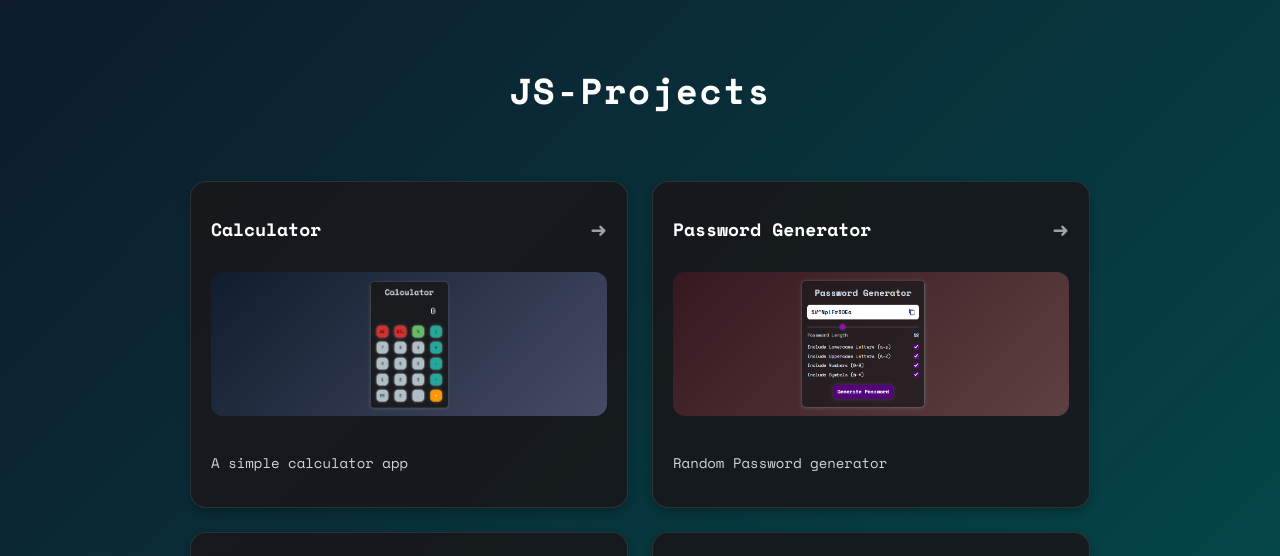
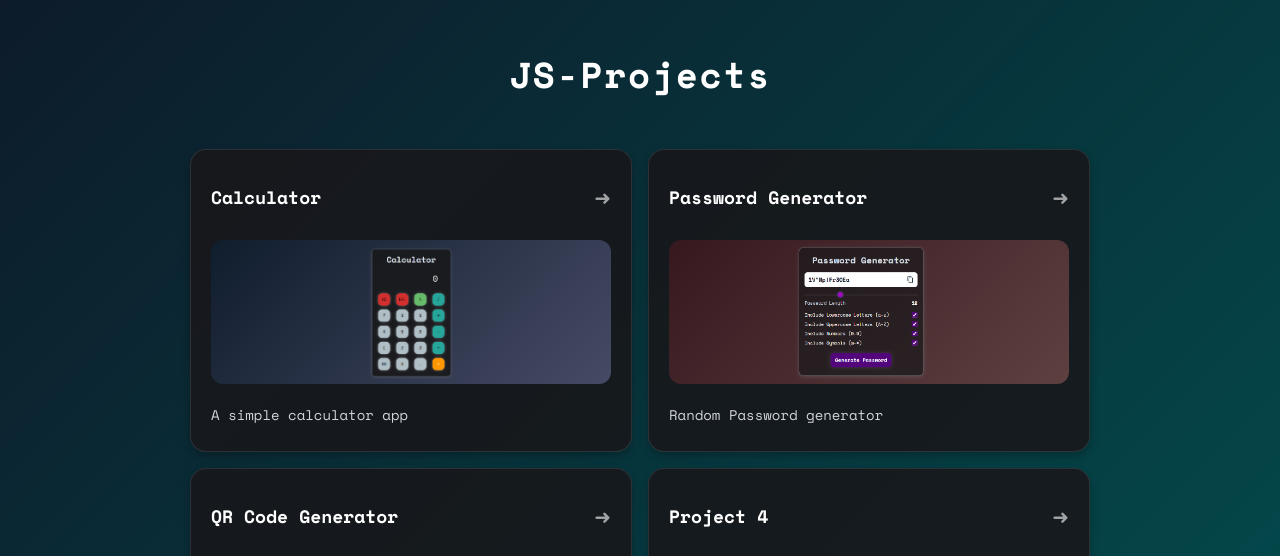
Before and after one commit to VedantBandre/JS-Projects, a Django app: page / in a window 1280 px wide. Shown: the top 556 px of the page. Run offline with Django 5.2, Linux system fonts and the light colour scheme; grey boxes are pictures that could not be loaded.

Commit message:
single paged layout for home

```diff
--- a/js_apps/home/static/home/style.css
+++ b/js_apps/home/static/home/style.css
@@ -10,7 +10,7 @@ body {
 
 /* Header */
 .header {
-  padding: 2.5rem 1rem;
+  padding: 1.5rem 1rem;
   text-align: center;
 }
 .header h1 {
@@ -28,7 +28,7 @@ body {
 .card-grid {
   display: grid;
   grid-template-columns: repeat(2, 1fr); /* Always 2 columns */
-  gap: 1.5rem;
+  gap: 1rem;
   max-width: 900px;
   margin: 0 auto;
 }
@@ -97,7 +97,7 @@ body {
 
 /* Card Footer */
 .card-footer {
-  padding: 1rem 1.25rem 1.25rem;
+  padding: 0rem 1.25rem .75rem;
 }
 .card-footer p {
   font-size: 0.875rem;
```
